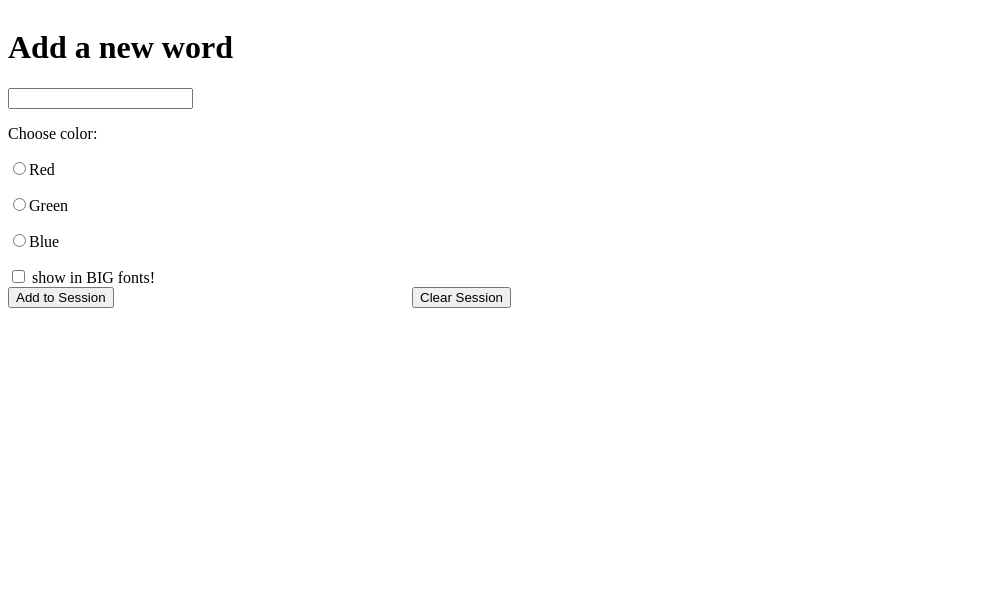
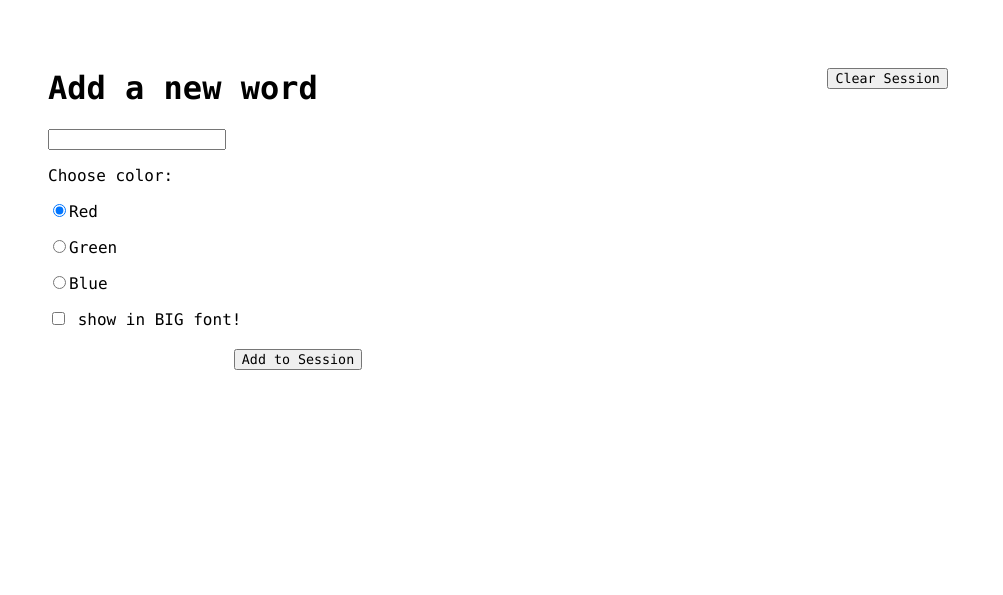
Before and after one commit to py1-10-2017/darby-vranek-python-oct-2017, a Django app: page /session_words/ in a window 1280 px wide. Shown: the top 595 px of the page, without its empty margins (0-1003 px from the left). Run offline with Django 3.2, Linux system fonts and the light colour scheme.

Commit message:
completed session words

```diff
--- a/django_intro/assignments/session_words/apps/words/static/words/css/style.css
+++ b/django_intro/assignments/session_words/apps/words/static/words/css/style.css
@@ -1,3 +1,11 @@
+* {
+	font-family: Menlo, monospace;
+}
+
+td {
+	padding: 5px;
+}
+
 .red {
 	color: red;
 }
@@ -5,6 +13,7 @@
 .big_red {
 	color: red;
 	font-size: 24px;
+	font-weight: bold;
 }
 
 .blue {
@@ -14,6 +23,7 @@
 .big_blue {
 	color: blue;
 	font-size: 24px;
+	font-weight: bold;
 }
 
 .green {
@@ -23,9 +33,20 @@
 .big_green {
 	color: green;
 	font-size: 24px;
+	font-weight: bold;
 }
 
 .half {
-	width: 400px;
+	width: 500px;
+	margin: 20px;
+	padding: 20px;
+	vertical-align: top;
 	display: inline-block;
+	height: 500px;
+	overflow: scroll;
 }
+
+.submit_button {
+	text-align: center;
+	margin: 20px;
+}
--- a/django_intro/assignments/session_words/apps/words/templates/words/index.html
+++ b/django_intro/assignments/session_words/apps/words/templates/words/index.html
@@ -15,19 +15,19 @@
 					<p><input type="text" name="new_word"></p>
 					<div class="radio">
 						<label for="color">Choose color:
-							<p><input type="radio" name="radio_color" value="red">Red</p>
+							<p><input type="radio" name="radio_color" value="red" checked>Red</p>
 							<p><input type="radio" name="radio_color" value="green">Green</p>
 							<p><input type="radio" name="radio_color" value="blue">Blue</p>
 						</label>
 					</div>
-					<input type="checkbox" name="big_font"> <label for="big_font">show in BIG fonts!</label>
+					<input type="checkbox" name="big_font"> <label for="big_font">show in BIG font!</label>
 					<div class="submit_button">
 						<input type="submit" value="Add to Session">
 					</div>
 				</form>
 			</div>
 			<div class="half">
-				<div class="clear_session">
+				<div class="submit_button">
 					<form action="/session_words/clear_session/" method="post">
 						{% csrf_token %}
 						<input type="submit" value="Clear Session">
--- a/django_intro/assignments/session_words/apps/words/views.py
+++ b/django_intro/assignments/session_words/apps/words/views.py
@@ -1,5 +1,5 @@
 from django.shortcuts import redirect, render
-import time
+import datetime
 
 def index(request):
 	return render(request, 'words/index.html')
@@ -9,14 +9,15 @@ def add_word(request):
 	if not 'records' in request.session:
 		request.session['records'] = list()
 	style_class = request.POST['radio_color']
+	if 'big_font' in request.POST:
+		style_class = 'big_%s' % style_class
 	new_record = {
 		'word': request.POST['new_word'],
 		'style_class': style_class,
-		'timestamp': time.strftime('%I:%M:%S%p, %B %d %Y', time.localtime())
+		'timestamp': datetime.datetime.now().strftime('%I:%M:%S%p, %B %d %Y')
 	}
-	print request.session['records']
-	request.session['records'].append(new_record)
-	print request.session['records']
+	request.session['records'].insert(0, new_record)
+	request.session.modified = True
 	return redirect('/session_words')
 
 def clear_session(request):
```
Also changed, not shown: django_intro/assignments/session_words/db.sqlite3, 4 other files.
